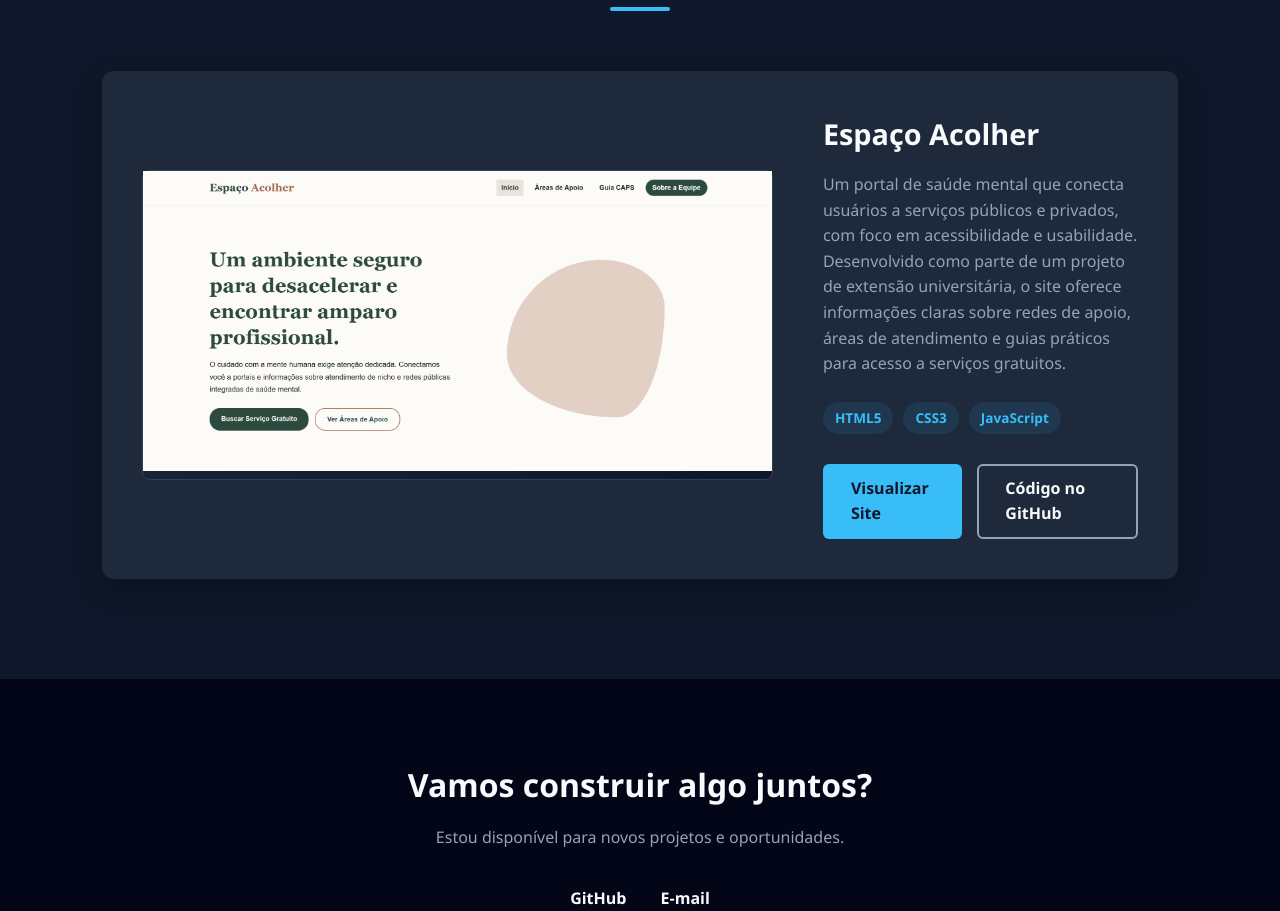
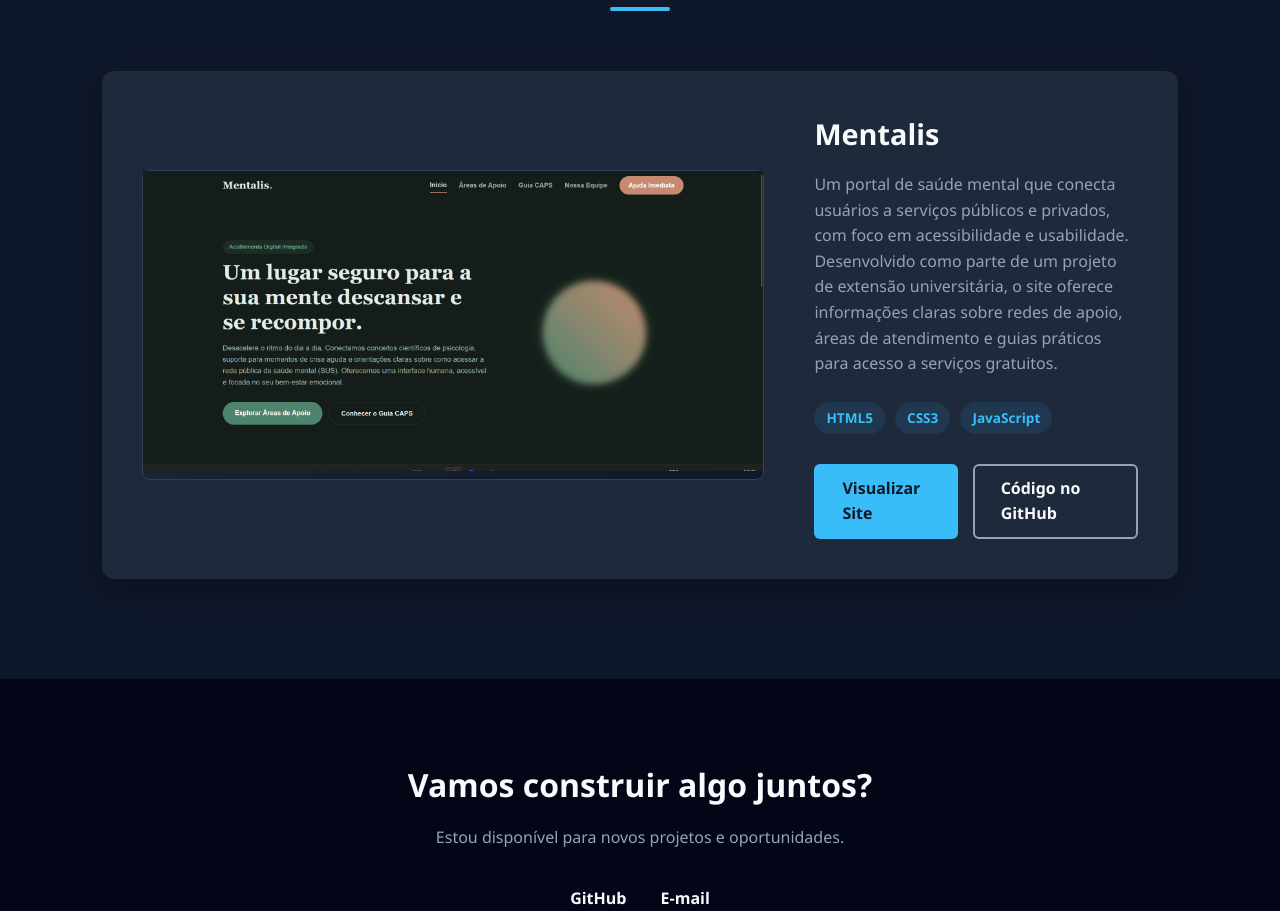
Before and after one commit to Kauavv/Mentalis, a plain HTML site: page porti_diego/index.html in a window 1280 px wide. Shown: the part 840-1751 px from the top of the page. Drawn offline with Linux system fonts and the light colour scheme.

Commit message:
errei fui mlk

```diff
--- a/assents/porti_diego/index.html
+++ b/porti_diego/index.html
@@ -34,12 +34,12 @@
         <div class="project-container">
             <div class="project-image">
                 <div class="placeholder-img">
-                    <img src="capa.png" alt="foto do projeto" height="300">
+                    <img src="oioi.png" alt="foto do projeto" height="300">
                 </div>
             </div>
 
             <div class="project-info">
-                <h3>Espaço Acolher</h3>
+                <h3>Mentalis</h3>
                 <p class="project-description">
                     Um portal de saúde mental que conecta usuários a serviços públicos e privados, com foco em acessibilidade e usabilidade. Desenvolvido como parte de um projeto de extensão universitária, o site oferece informações claras sobre redes de apoio, áreas de atendimento e guias práticos para acesso a serviços gratuitos.
                 </p>
```
Also changed, not shown: assents/porti_diego/capa.png (deleted), assets/css/style.css (renamed from assents/assets/css/style.css), assets/js/main.js (renamed from assents/assets/js/main.js), caps.html (renamed from assents/caps.html), emergencia.html (renamed from assents/emergencia.html), index.html (renamed from assents/index.html), porti_diego/oioi.png (added), porti_diego/style2.css (renamed from assents/porti_diego/style2.css), servicos.html (renamed from assents/servicos.html), sobre.html (renamed from assents/sobre.html), 2 other files.
